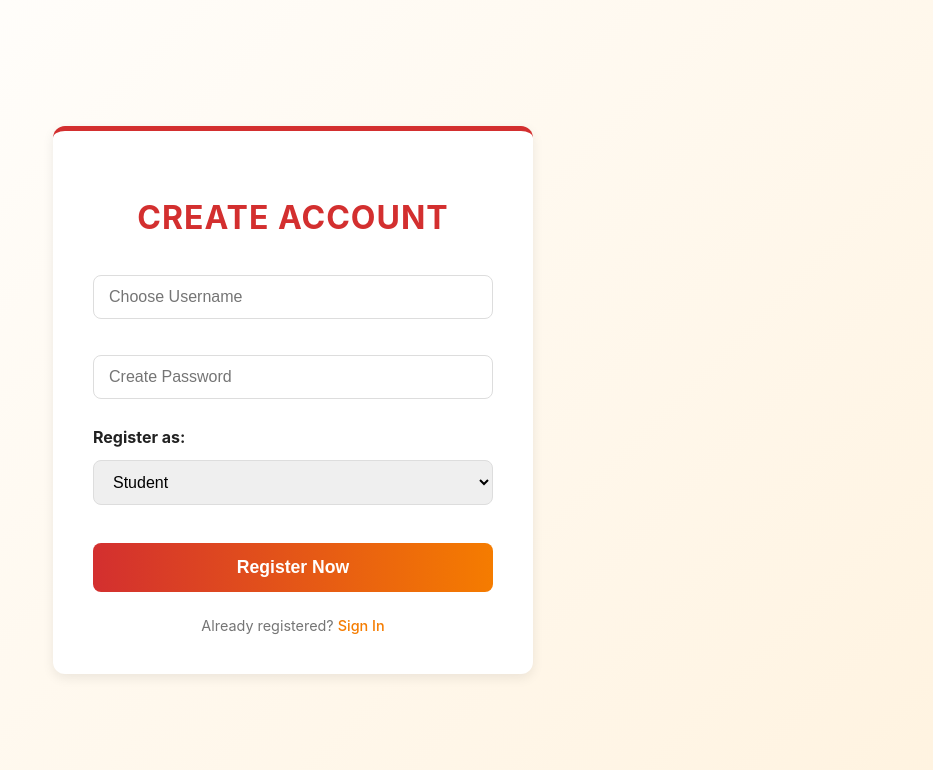
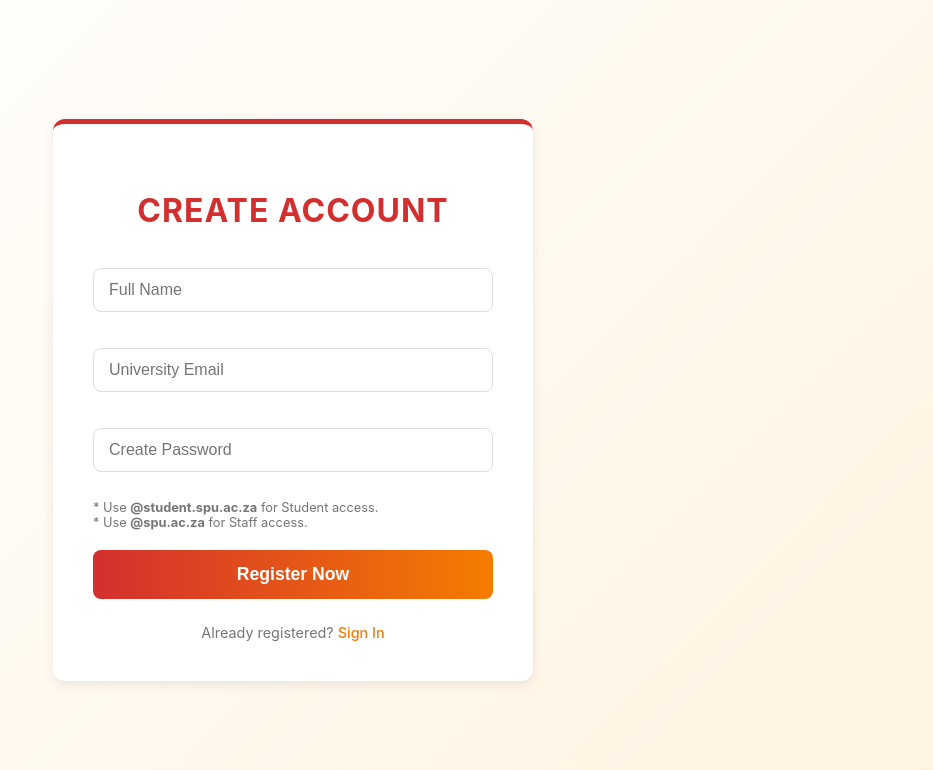
Before and after one commit to Kimberly-Ngidi/university-login-system, a Flask app: page /register in a window 1280 px wide. Shown: the top 770 px of the page, without its empty margins (347-1280 px from the left). Run offline with Flask 3, Linux system fonts and the light colour scheme.

Commit message:
Use university email addresses to differentiate between staff and students
Implement email domain validation for user registration to automatically assign roles and secure access, updating the login and registration forms to use email instead of usernames.

Replit-Commit-Author: Agent
Replit-Commit-Session-Id: 6a3aa415-7549-427a-9be3-3ce3b3927404
Replit-Commit-Checkpoint-Type: full_checkpoint
Replit-Commit-Event-Id: 16ccecf5-0e79-40de-92b9-c796663d88ec
Replit-Commit-Screenshot-Url: https://storage.googleapis.com/screenshot-production-us-central1/47d798ca-ee6d-493b-9820-dd6aa1db8c89/6a3aa415-7549-427a-9be3-3ce3b3927404/H8pghMX
Replit-Helium-Checkpoint-Created: true

```diff
--- a/main.py
+++ b/main.py
@@ -1,120 +1,122 @@
 from flask import Flask, render_template, request, redirect, url_for, session
+import re
 
 app = Flask(__name__)
 app.secret_key = 'university_secret_key'
 
-# In-memory user storage with roles
+# In-memory user storage
+# Format: {'email': {'password': '...', 'role': '...', 'username': '...'}}
 users = {
-    'admin': {'password': 'admin123', 'role': 'staff'},
-    'student1': {'password': 'password123', 'role': 'student'}
+    'admin@spu.ac.za': {'password': 'admin123', 'role': 'staff', 'username': 'Admin Staff'},
+    'student@spu.ac.za': {'password': 'password123', 'role': 'student', 'username': 'Student One'}
 }
 
+def get_role_from_email(email):
+    # Staff emails usually end in @spu.ac.za (lecturers)
+    # Student emails usually end in @student.spu.ac.za
+    if email.endswith('@spu.ac.za') and not email.endswith('@student.spu.ac.za'):
+        return 'staff'
+    elif email.endswith('@student.spu.ac.za'):
+        return 'student'
+    return None
 
 @app.route('/')
 def home():
     return redirect(url_for('login'))
 
-
 @app.route('/login', methods=['GET', 'POST'])
 def login():
     message = ''
     if request.method == 'POST':
-        username = request.form['username']
+        email = request.form['email'].lower().strip()
         password = request.form['password']
-        if username in users and users[username]['password'] == password:
-            session['username'] = username
-            session['role'] = users[username]['role']
+        if email in users and users[email]['password'] == password:
+            session['email'] = email
+            session['username'] = users[email]['username']
+            session['role'] = users[email]['role']
             if session['role'] == 'staff':
                 return redirect(url_for('staff_dashboard'))
             else:
                 return redirect(url_for('student_dashboard'))
         else:
-            message = 'Invalid username or password'
+            message = 'Invalid email or password'
     return render_template('login.html', message=message)
-
 
 @app.route('/register', methods=['GET', 'POST'])
 def register():
     message = ''
     if request.method == 'POST':
+        email = request.form['email'].lower().strip()
+        password = request.form['password']
         username = request.form['username']
-        password = request.form['password']
-        role = request.form.get('role', 'student')
-        if username in users:
-            message = 'Username already exists'
+
+        role = get_role_from_email(email)
+
+        if not role:
+            message = 'Please use a valid university email (@spu.ac.za or @student.spu.ac.za)'
+        elif email in users:
+            message = 'Email already registered'
         else:
-            users[username] = {'password': password, 'role': role}
+            users[email] = {'password': password, 'role': role, 'username': username}
             return redirect(url_for('login'))
     return render_template('register.html', message=message)
 
-
 @app.route('/student_dashboard')
 def student_dashboard():
-    if 'username' not in session or session.get('role') != 'student':
+    if 'email' not in session or session.get('role') != 'student':
         return redirect(url_for('login'))
     return render_template('dashboard.html', username=session['username'])
 
+@app.route('/staff_dashboard')
+def staff_dashboard():
+    if 'email' not in session or session.get('role') != 'staff':
+        return redirect(url_for('login'))
+    return render_template('staff_dashboard.html', username=session['username'])
 
 @app.route('/courses')
 def courses():
-    if 'username' not in session: return redirect(url_for('login'))
+    if 'email' not in session: return redirect(url_for('login'))
     return "<h2>Manage Courses</h2><p>Course management system coming soon.</p><a href='/student_dashboard'>Back</a>"
-
 
 @app.route('/progress')
 def progress():
-    if 'username' not in session: return redirect(url_for('login'))
+    if 'email' not in session: return redirect(url_for('login'))
     return "<h2>Academic Progress</h2><p>Grades and progress tracking coming soon.</p><a href='/student_dashboard'>Back</a>"
-
 
 @app.route('/assignments')
 def assignments():
-    if 'username' not in session: return redirect(url_for('login'))
+    if 'email' not in session: return redirect(url_for('login'))
     return "<h2>Assignments</h2><p>Assignment submission portal coming soon.</p><a href='/student_dashboard'>Back</a>"
-
 
 @app.route('/online-class')
 def online_class():
-    if 'username' not in session: return redirect(url_for('login'))
+    if 'email' not in session: return redirect(url_for('login'))
     return "<h2>Online Class</h2><p>Virtual classroom link coming soon.</p><a href='/student_dashboard'>Back</a>"
-
-
-@app.route('/staff_dashboard')
-def staff_dashboard():
-    if 'username' not in session or session.get('role') != 'staff':
-        return redirect(url_for('login'))
-    return render_template('staff_dashboard.html', username=session['username'])
-
 
 @app.route('/manage-courses')
 def manage_courses():
-    if 'username' not in session: return redirect(url_for('login'))
+    if 'email' not in session: return redirect(url_for('login'))
     return "<h2>Manage Courses</h2><p>Course administration system coming soon.</p><a href='/staff_dashboard'>Back</a>"
-
 
 @app.route('/student-records')
 def student_records():
-    if 'username' not in session: return redirect(url_for('login'))
+    if 'email' not in session: return redirect(url_for('login'))
     return "<h2>Student Records</h2><p>Record management system coming soon.</p><a href='/staff_dashboard'>Back</a>"
-
 
 @app.route('/gradebook')
 def gradebook():
-    if 'username' not in session: return redirect(url_for('login'))
+    if 'email' not in session: return redirect(url_for('login'))
     return "<h2>Faculty Gradebook</h2><p>Grade entry system coming soon.</p><a href='/staff_dashboard'>Back</a>"
-
 
 @app.route('/department-meetings')
 def dept_meetings():
-    if 'username' not in session: return redirect(url_for('login'))
+    if 'email' not in session: return redirect(url_for('login'))
     return "<h2>Department Meetings</h2><p>Meeting schedule coming soon.</p><a href='/staff_dashboard'>Back</a>"
-
 
 @app.route('/logout')
 def logout():
     session.clear()
     return redirect(url_for('login'))
 
-
 if __name__ == '__main__':
     app.run(host='0.0.0.0', port=5000)
--- a/templates/login.html
+++ b/templates/login.html
@@ -11,7 +11,7 @@
         <h2>University Portal</h2>
         <form method="POST">
             <div class="form-group">
-                <input type="text" name="username" placeholder="Student/Staff Username" required>
+                <input type="email" name="email" placeholder="University Email" required>
             </div>
             <div class="form-group">
                 <input type="password" name="password" placeholder="Password" required>
--- a/templates/register.html
+++ b/templates/register.html
@@ -11,18 +11,18 @@
         <h2>Create Account</h2>
         <form method="POST">
             <div class="form-group">
-                <input type="text" name="username" placeholder="Choose Username" required>
+                <input type="text" name="username" placeholder="Full Name" required>
+            </div>
+            <div class="form-group">
+                <input type="email" name="email" placeholder="University Email" required>
             </div>
             <div class="form-group">
                 <input type="password" name="password" placeholder="Create Password" required>
             </div>
-            <div class="form-group" style="margin-top: 10px;">
-                <label style="display: block; margin-bottom: 5px; font-weight: bold;">Register as:</label>
-                <select name="role">
-                    <option value="student">Student</option>
-                    <option value="staff">Staff</option>
-                </select>
-            </div>
+            <p style="font-size: 0.8rem; color: var(--text-light); text-align: left; margin-bottom: 10px;">
+                * Use <b>@student.spu.ac.za</b> for Student access.<br>
+                * Use <b>@spu.ac.za</b> for Staff access.
+            </p>
             <button type="submit">Register Now</button>
         </form>
         {% if message %}
```
